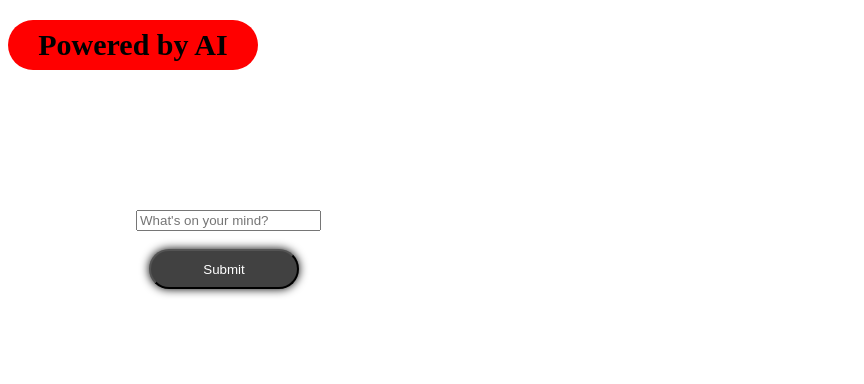
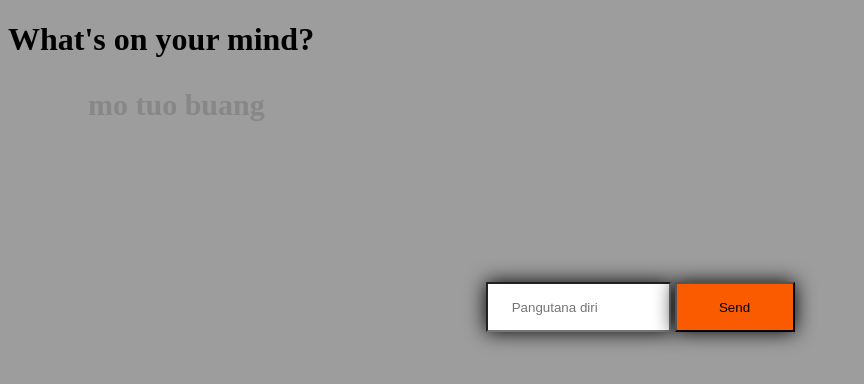
Before and after one commit to jay11-jpg/jay11-jpg.github.io, a plain HTML site: page index.html in a window 1280 px wide. Shown: the whole page, without its empty margins (0-864 px from the left). Drawn offline with Linux system fonts and the light colour scheme.

Commit message:
Update index.html

```diff
--- a/index.html
+++ b/index.html
@@ -1,57 +1,59 @@
-<!doctype html>
+<!DOCTYPE html>
 <html>
   <head>
-    <style> {
 
+    <h1>What's on your mind?</h1>
+    <p span style="
+    margin-left: 80px;
+    font-weight: bolder;
+    font-size: 30px;
+    color: #878787;
+    ">mo tuo buang</p>
+
+    <style>
+
+      body {
+        background-color: #9d9d9d;
       }
-    .AI {
-      background-color: red;
-      width: 250px;
-      height: 50px;
-      color: black;
-      font-size: 30px;
+
+      body .chat {
         display: flex;
         justify-content: center;
-      align-items: center;
-      border-radius: 30px;
+        margin-top: 160px;
       }
-    .mind {
-      margin: 140px 128px
+
+      .chat .send {
+        background-color: #fa5b00;
+        box-shadow: 0px 0px 20px;
+        height: 50px;
+        width: 120px;
       }
-    .mit {
-      background-color: #414141;
+
+      .chat .bruh {
+        box-shadow: 0px 0px 20px;
+      }
+
+      .chat .send:hover {
+        box-shadow: none;
         color: white;
-      height: 40px;
-      width: 150px;
-      margin-left: 13px;
-      border-radius: 30px;
-      box-shadow: 0px 0px 10px rgba(0, 0, 0, 10);
-    }
-    .mit:active {
-      background-color: white;
-      color: black;
-      box-shadow: none;
-    }
-    .mit:hover {
-      box-shadow: none;
+        background-color: #ffab7b;
       }
     </style>
   </head>
   <body>
-    <h1 class="AI">Powered by AI</h1>
+    <div class="chat">
 
-    <div class="mind">
+      <input type="search" class="bruh" placeholder="   &nbsp;  Pangutana diri">&nbsp;
 
-    <input type="search" placeholder="What's on your mind?">
-      <br> </br>
-    <input type="submit" class="mit" onclick="msg()">
+      <button class="send" onclick="mgs()">Send</button>
 
       <script>
-      function msg() {
-        alert("i miss u po!🥺");
+
+        function mgs() {
+          alert("Unstable network kay baho ka'g ilok!");
         }
+
       </script>
-    </div>
     </div>
   </body>
 </html>
```
Lines whose indentation alone changed are shown as unchanged.
